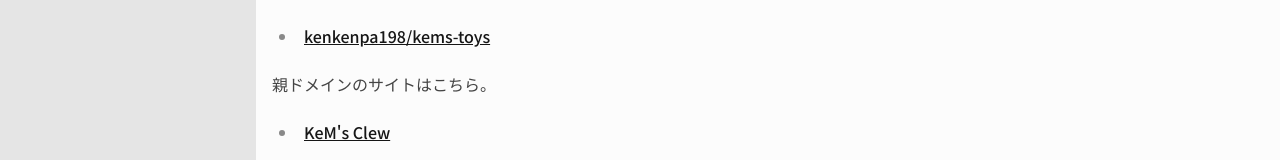
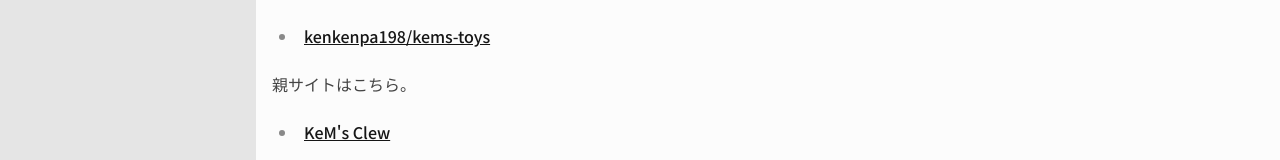
Before and after one commit to kem198/kems-toys, a Next.js app: page /about in a window 1280 px wide. Shown: the part 366-526 px from the top of the page. Built offline with nearby package versions, Linux system fonts and the light colour scheme.

Commit message:
page.mdx の更新

```diff
--- a/src/app/(toys)/about/page.mdx
+++ b/src/app/(toys)/about/page.mdx
@@ -8,7 +8,7 @@
 
 - [kenkenpa198/kems-toys](https://github.com/kenkenpa198/kems-toys)
 
-親ドメインのサイトはこちら。
+親サイトはこちら。
 
 - [KeM's Clew](https://kems-clew.net/)
 
```
